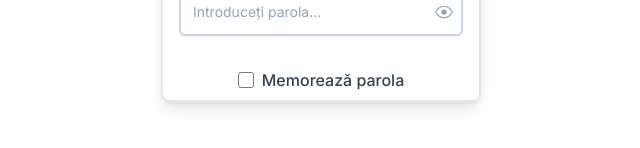
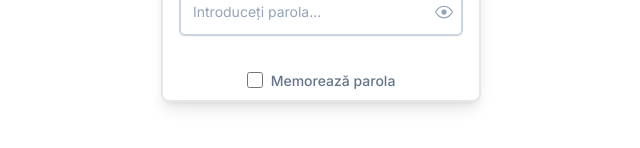
Before and after one commit to Tolea01/doc_management_frontend, a Next.js app: page /auth in a window 1280 px wide. Shown: the part 474-622 px from the top of the page, without its empty margins (319-959 px from the left). Built offline with nearby package versions, Linux system fonts and the light colour scheme.

Commit message:
checkbox style

```diff
--- a/src/components/ui/checkbox/Checkbox.tsx
+++ b/src/components/ui/checkbox/Checkbox.tsx
@@ -36,9 +36,7 @@ export default function Checkbox({
         />
       </div>
       <div className="checkbox-label-container">
-        <strong className="checkbox-label-text">
-          {label}
-        </strong>
+        <span className="checkbox-label-text">{label}</span>
       </div>
     </label>
   );
--- a/src/components/ui/checkbox/style.css
+++ b/src/components/ui/checkbox/style.css
@@ -11,5 +11,5 @@
 }
 
 .checkbox-label-text {
-  @apply font-medium text-slate-700;
+  @apply font-medium text-sm text-slate-500;
 }
```
